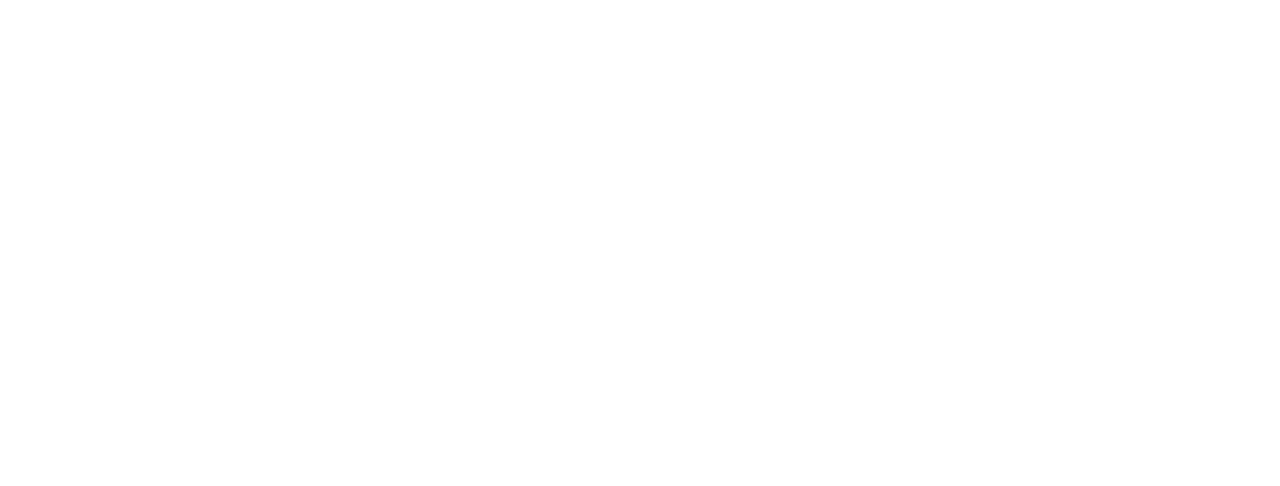
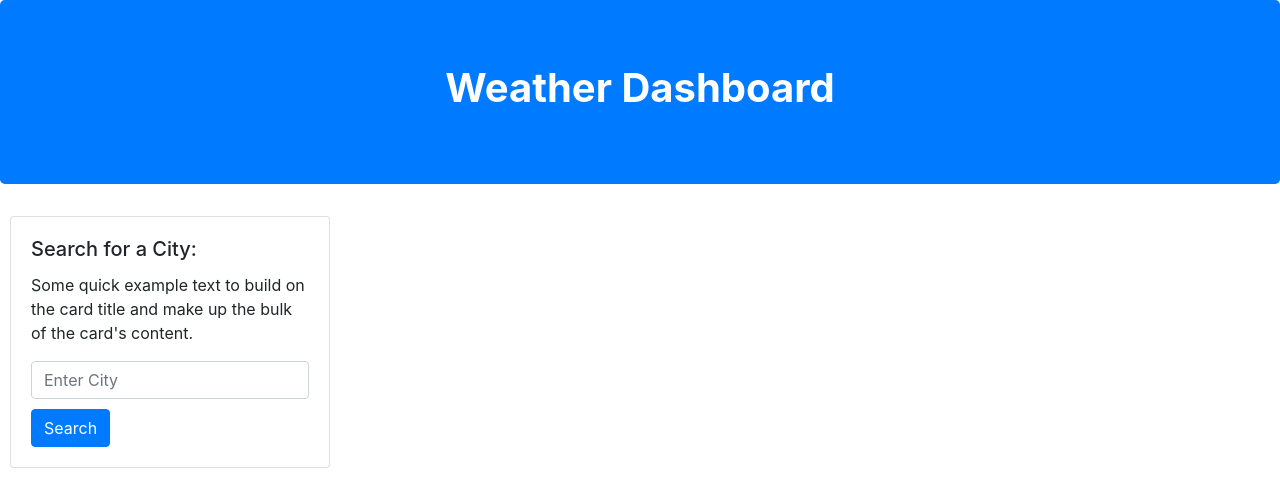
Before and after one commit to ccaitano/weather-dashboard, a plain HTML site: page index.html in a window 1280 px wide. Drawn offline with nearby package versions, Linux system fonts and the light colour scheme.

Commit message:
Add header to main page and search card

```diff
--- a/index.html
+++ b/index.html
@@ -5,11 +5,29 @@
     <meta http-equiv="X-UA-Compatible" content="IE=edge">
     <meta name="viewport" content="width=device-width, initial-scale=1.0">
     <title>Weather Dashboard</title>
-    <link rel="stylesheet" href="https://stackpath.bootstrapcdn.com/bootstrap/4.3.1/css/bootstrap.min.css">
+    <!-- CSS only -->
+    <link rel="stylesheet" href="https://cdn.jsdelivr.net/npm/bootstrap@4.3.1/dist/css/bootstrap.min.css" integrity="sha384-ggOyR0iXCbMQv3Xipma34MD+dH/1fQ784/j6cY/iJTQUOhcWr7x9JvoRxT2MZw1T" crossorigin="anonymous">
+    <!-- Custome CSS -->
     <link rel="stylesheet" href="./assets/style.css">
 </head>
 <body>
-    <script src="https://code.jquery.com/jquery-3.4.1.min.js"></script>
+    <header class="jumbotron bg-primary text-white text-center">
+        <h1 class="font-weight-bolder">Weather Dashboard</h1>
+    </header>
+    <div class="card" style="width:25%; margin:10px">
+        <div class="card-body">
+          <h5 class="card-title">Search for a City:</h5>
+          <p class="card-text">Some quick example text to build on the card title and make up the bulk of the card's content.</p>
+          <input type="text" class="form-control" id="searchCity" placeholder="Enter City" style="margin-bottom:10px">
+          <button type="submit" href="#" class="btn btn-primary">Search</button>
+        </div>
+      </div>
+
+    <!-- JQuery/Bootstrap JavaScript -->
+    <script src="https://code.jquery.com/jquery-3.3.1.slim.min.js" integrity="sha384-q8i/X+965DzO0rT7abK41JStQIAqVgRVzpbzo5smXKp4YfRvH+8abtTE1Pi6jizo" crossorigin="anonymous"></script>
+    <script src="https://cdn.jsdelivr.net/npm/popper.js@1.14.7/dist/umd/popper.min.js" integrity="sha384-UO2eT0CpHqdSJQ6hJty5KVphtPhzWj9WO1clHTMGa3JDZwrnQq4sF86dIHNDz0W1" crossorigin="anonymous"></script>
+    <script src="https://cdn.jsdelivr.net/npm/bootstrap@4.3.1/dist/js/bootstrap.min.js" integrity="sha384-JjSmVgyd0p3pXB1rRibZUAYoIIy6OrQ6VrjIEaFf/nJGzIxFDsf4x0xIM+B07jRM" crossorigin="anonymous"></script>
+    <!-- Customer JavaScript -->
     <script src="./js/script..js"></script>
 </body>
 </html>
```
